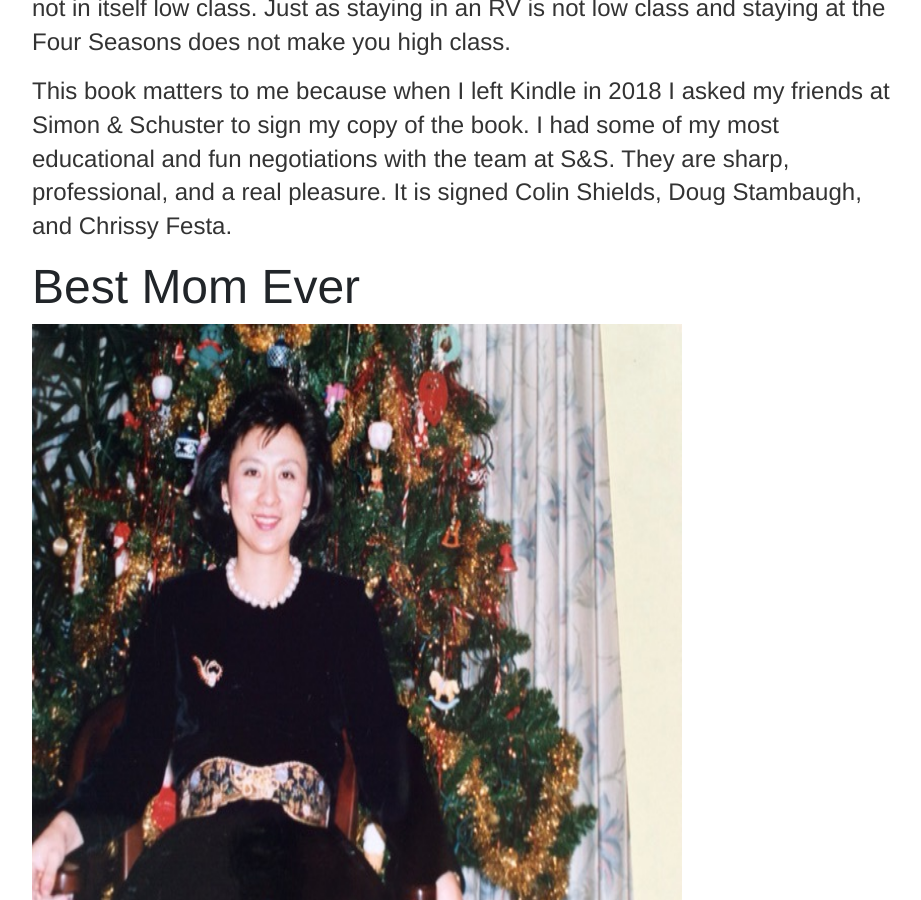
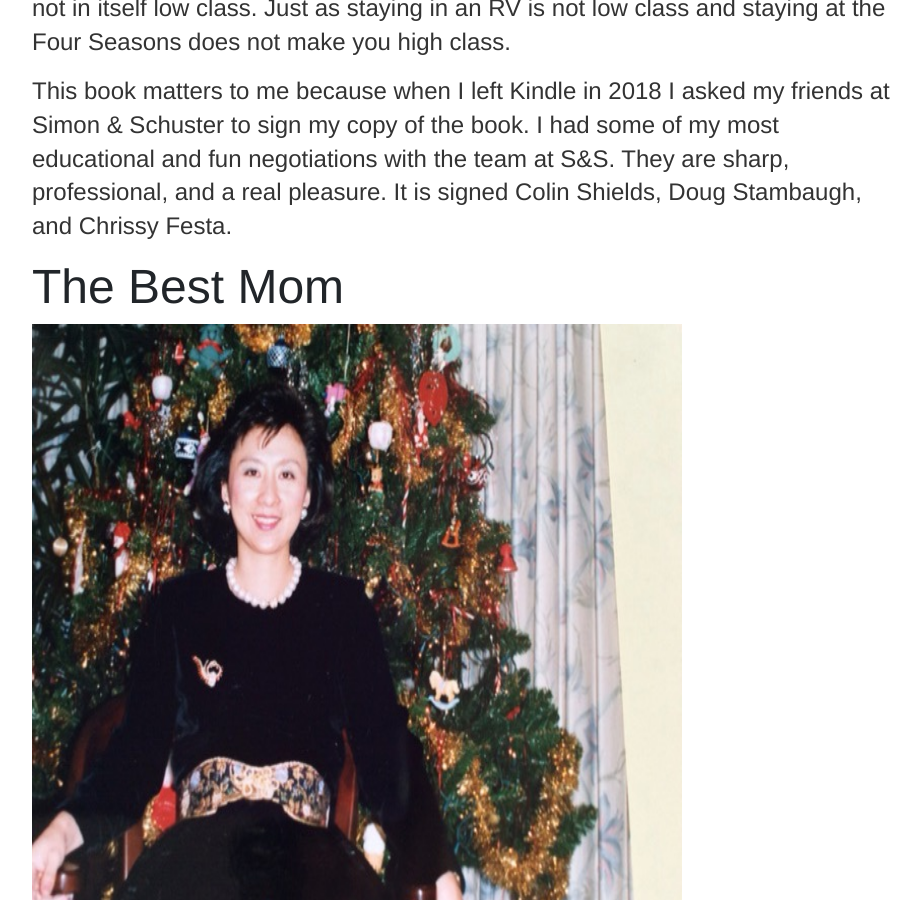
Before and after one commit to hikesandbikes/hikesandbikes.github.io, a Jekyll site: the page built from index.html, in a window 1280 px wide and 900 px high, scrolled down 5246 px. Shown: the whole window, without its empty margins (175-1096 px from the left). Built offline with Jekyll 4.4.1, drawn with Linux system fonts in a browser that asks for light colours.

Commit message:
Update mom post

```diff
--- a/index.html
+++ b/index.html
@@ -160,7 +160,7 @@ title: Josh Huang's Blog
 		</div>
 		</div>
 
-		<h1>Best Mom Ever</h1>
+		<h1>The Best Mom</h1>
 
 		<div class="asset-content">
 		<div class="asset-body">
```
